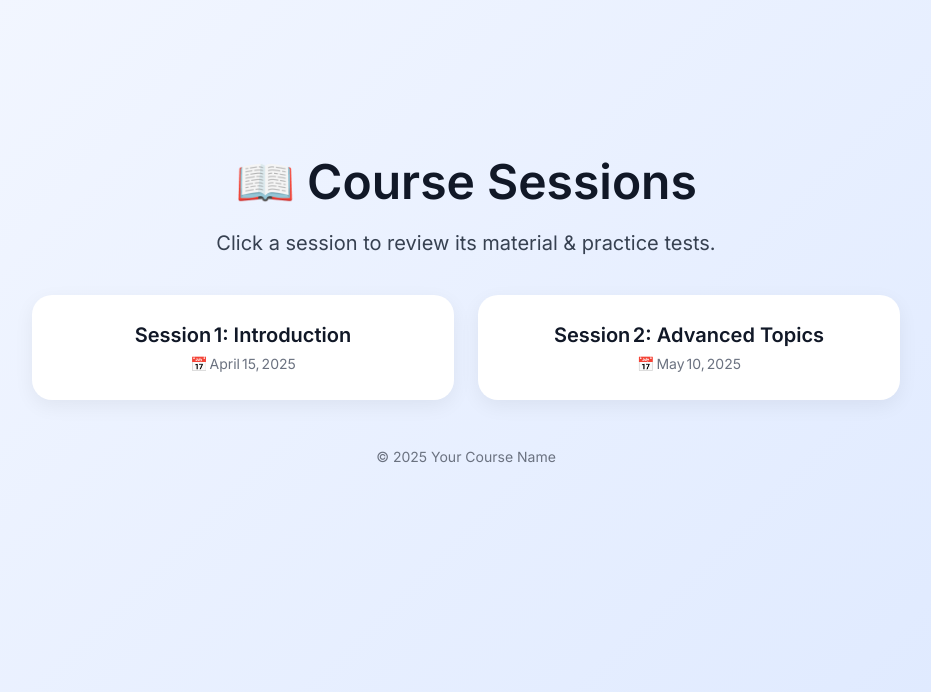
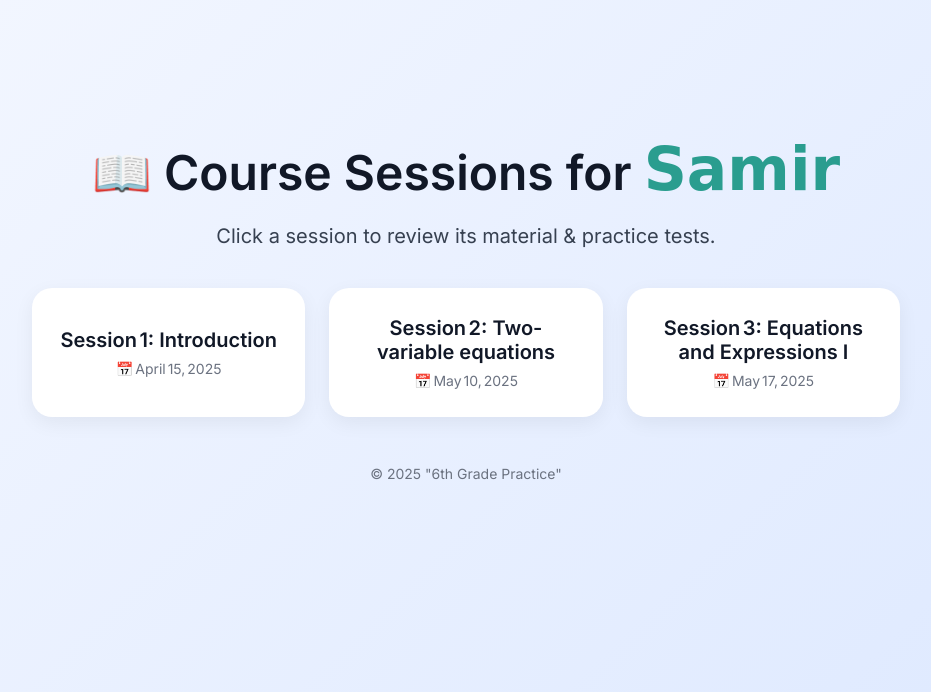
Before and after one commit to M-Badri/tests_samirANDmunir, a plain HTML site: page material/samir_classes/samir_toc.html in a window 1280 px wide. Shown: the part 108-800 px from the top of the page, without its empty margins (174-1105 px from the left). Drawn offline with Linux system fonts and the light colour scheme.

Commit message:
udate samir

```diff
--- a/material/samir_classes/samir_toc.html
+++ b/material/samir_classes/samir_toc.html
@@ -80,11 +80,18 @@
       font-size: .875rem;
       color: #6b7280;
     }
+
+    .fancy {
+        font-family: 'Indie Flower', cursive;
+        font-weight: bold;
+        font-size: 1.25em;
+        color: #2a9d8f;
+    }
   </style>
 </head>
 <body>
   <main class="wrapper">
-    <h1>📖 Course Sessions</h1>
+    <h1>📖 Course Sessions for <span class="fancy">Samir</span></h1>
     <p class="subtitle">Click a session to review its material &amp; practice tests.</p>
 
     <section class="session-grid">
@@ -95,8 +102,13 @@
       </a>
 
       <a class="session-card" href="smir_sessions/samir_session_2.html">
-        <span class="session-title">Session 2: Advanced Topics</span>
+        <span class="session-title">Session 2: Two-variable equations</span>
         <span class="session-date">📅 May 10, 2025</span>
+      </a>
+
+      <a class="session-card" href="smir_sessions/samir_session_3.html">
+        <span class="session-title">Session 3: Equations and Expressions I</span>
+        <span class="session-date">📅 May 17, 2025</span>
       </a>
 
       <!-- ✨ To add a new session later, copy one of the blocks above,
@@ -104,7 +116,7 @@
     </section>
 
     <footer>
-      © <span id="year"></span> Your Course Name
+      © <span id="year"></span> "6th Grade Practice"
     </footer>
   </main>
 
```
Also changed, not shown: 1 other file.
